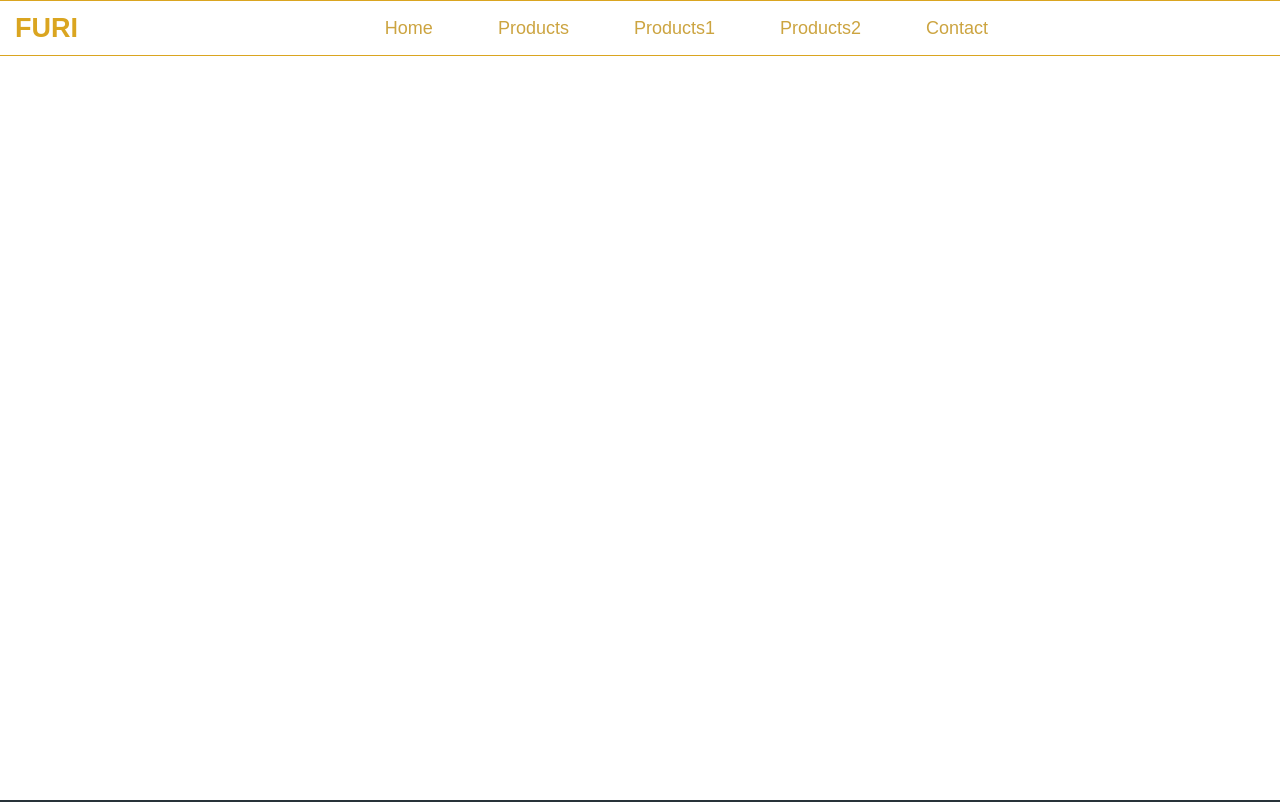
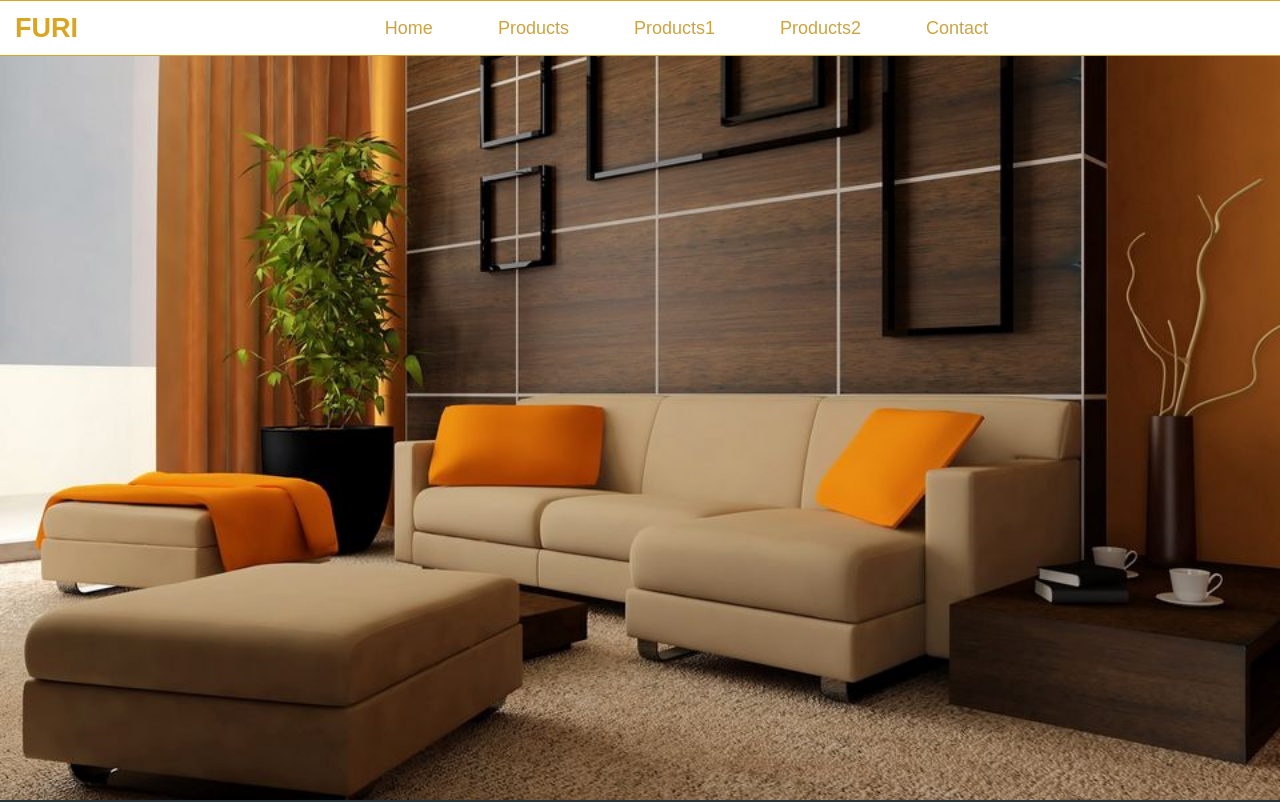
Before and after one commit to abkardev/cw, a plain HTML site: page index.html in a window 1280 px wide. Shown: the top 802 px of the page. Drawn offline with nearby package versions, Linux system fonts and the light colour scheme; the site is published under a folder, as on GitHub Pages, so addresses that start at the root find nothing.

Commit message:
Update style.css

```diff
--- a/style.css
+++ b/style.css
@@ -29,7 +29,7 @@ section {
 /*====Home Start*/
 
 #home {
-    background-image: url("/img/bg/4.jpg");
+    background-image: url("img/bg/4.jpg");
     background-repeat: no-repeat;
     background-size: cover;
     min-height: 100vh;
```
